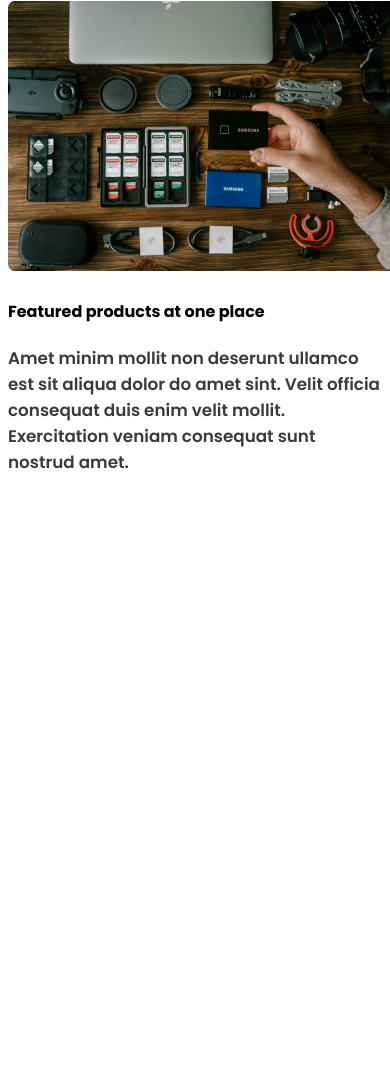
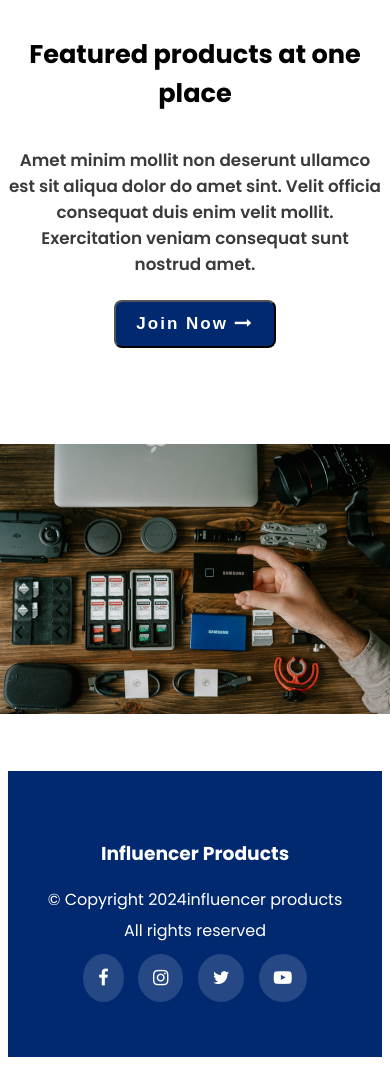
Before and after one commit to arahman225/Influencer-gear, a plain HTML site: page index.html in a window 390 px wide. Shown: the part 6039-7104 px from the top of the page. Before the commit the page ends 6578 px from the top, so only its background shows below. Drawn offline with Linux system fonts and the light colour scheme.

Commit message:
added and done responsive footer section and more

```diff
--- a/index.html
+++ b/index.html
@@ -188,12 +188,34 @@
             <div class="featrue-product-content">
                 <h4>Featured products at one place</h4>
                 <p class="para">Amet minim mollit non deserunt ullamco est sit aliqua dolor do amet sint. Velit officia consequat duis enim velit mollit. Exercitation veniam consequat sunt nostrud amet.</p>
-                <a href="#"></a>
+                <a href="#"><button class="btn-primary">Join Now <i class="fa fa-long-arrow-right"></i></button></a>
             </div>
         </div>
     </section>
 
 <!-- featured products end -->
 
+
+<!-- footer start -->
+
+    <footer style="background-color: #012970;">
+        <section class="margin bg-color">
+            <div class="footer-content">
+                <h3>Influencer Products</h3>
+                <p>© Copyright 2024influencer products</p>
+                <p>All rights reserved</p>
+                <div class="footer-socila-links">
+                    <i class="fa fa-facebook"></i>
+                    <i class="fa fa-instagram"></i>
+                    <i class="fa fa-twitter"></i>
+                    <i class="fa fa-youtube-play"></i>
+                </div>
+            </div>
+        </section>
+    </footer>
+
+
+<!-- footer end -->
+
 </body>
 </html>
--- a/style.css
+++ b/style.css
@@ -140,6 +140,45 @@ gap: 25px;
 /* collection end */
 
 
+/* featured start */
+
+.feature-product{
+    gap: 96px;
+
+}
+
+.featrue-product-content h4{
+    font-size: 1.6rem;
+    max-width: 610px;
+}
+
+/* featured end */
+
+
+/* ---------  footer start  -------- */
+
+.footer-content{
+    text-align: center;
+    color: rgb(255, 255, 255);
+}
+
+.footer-socila-links{
+
+
+}
+
+.footer-socila-links .fa{
+    background-color: #ffffff25;
+    padding: 15px;
+    text-align: center;
+    margin: 5px 5px;
+    border-radius: 50%;
+    font-size: 18px;
+}
+
+
+/* ---------  footer end  -------- */
+
 
 
 /* shared style start */
@@ -222,7 +261,15 @@ gap: 25px;
     .collection{
         grid-template-columns: repeat(1, 1fr);
     }
+    .feature-product{
+        flex-direction: column-reverse;
+        align-items: center;
 
+    }
+
+    .featrue-product-content{
+        text-align: center;
+    }
 }
 
 
```
